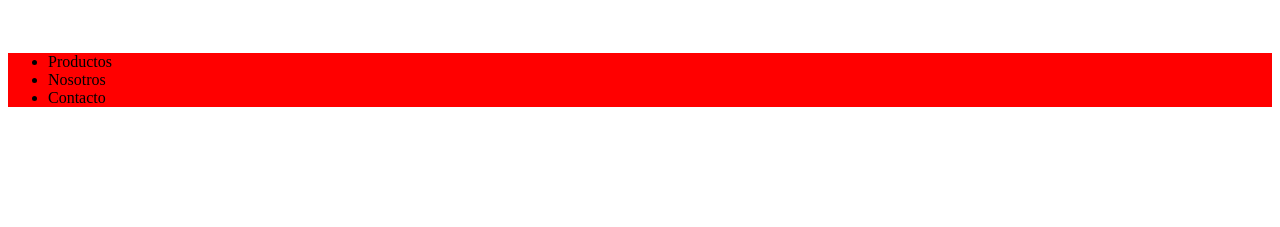
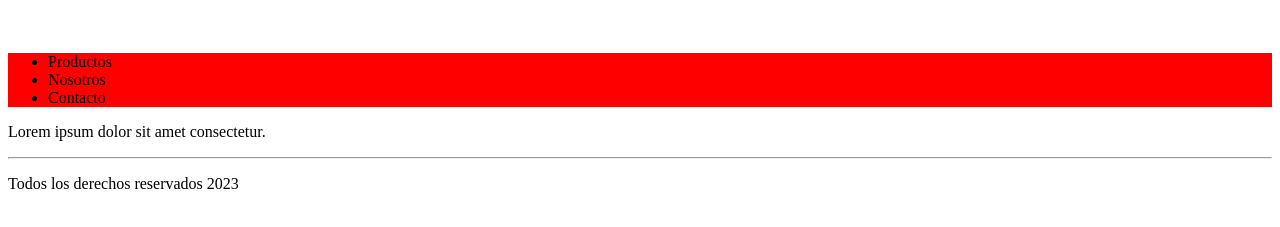
Before and after one commit to mlapeducacionit/git-cafeteria, a plain HTML site: page index.html in a window 1280 px wide. Shown: the part 61-288 px from the top of the page. Drawn offline with Linux system fonts and the light colour scheme.

Commit message:
Footer finalizado con el todos los derechos

```diff
--- a/index.html
+++ b/index.html
@@ -22,6 +22,13 @@
 
     </header>
 
+
+    <footer>
+        <p>Lorem ipsum dolor sit amet consectetur.</p>
+        <hr>
+        <p>Todos los derechos reservados 2023</p>
+    </footer>
+
     <script src="js/main.js"></script>
 </body>
 </html>
```
